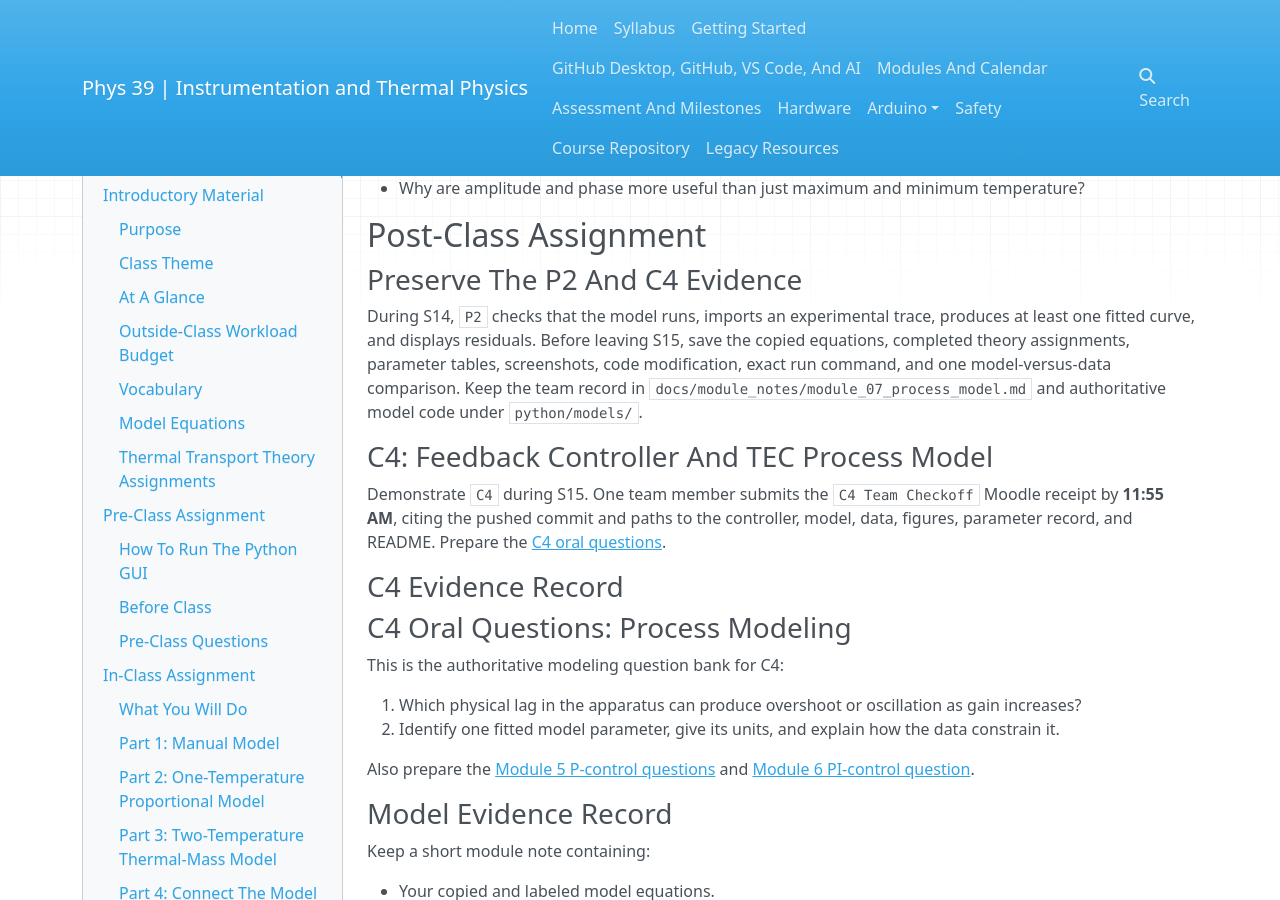
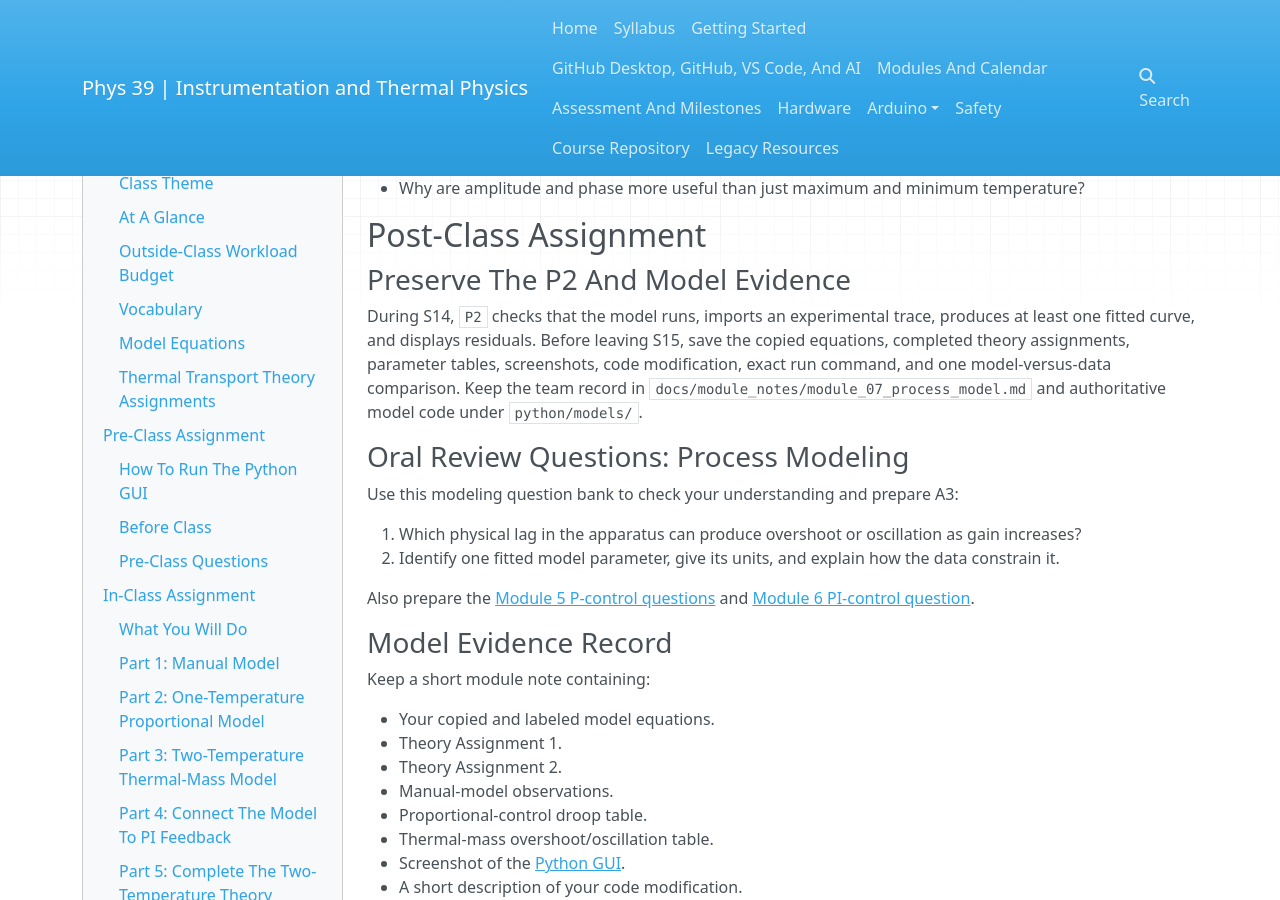
Before and after one commit to SethFraden/Phys39F26-course, an MkDocs documentation site: the page built from course/labs/lab-07/index.md, in a window 1280 px wide and 900 px high, scrolled down 12260 px. Built offline with MkDocs 1.6.1, drawn with Linux system fonts in a browser that asks for light colours; nearby versions of some CDN libraries; a script that is not in the unit is left out; some of the changed text lies outside the part shown.

Commit message:
Align process-model assessment references with A3

```diff
--- a/course/labs/lab-07/index.md
+++ b/course/labs/lab-07/index.md
@@ -69,9 +69,9 @@
 | S14 | Prepare Problems 1.3 and 1.8 and inspect Examples 1.1, 1.2, and 1.5 | 60 minutes |
 | S14 | Install/run the model and annotate the equations | 45 minutes |
 | S14 | **Total associated with S14** | **3 hours 15 minutes** |
-| S15 | Complete the model comparisons, code modification, and C4 evidence | 120 minutes |
+| S15 | Complete the model comparisons, code modification, and A3 evidence | 120 minutes |
 | S15 | Complete the theory-bridge questions used in the oral discussion | 60 minutes |
-| S15 | Commit, push, and prepare the C4 receipt | 30 minutes |
+| S15 | Commit, push, and prepare the A3 submission | 30 minutes |
 | S15 | **Total associated with S15** | **3 hours 30 minutes** |
 
 The Chapter 1 time is for reading with equations and physical interpretation,
@@ -627,7 +627,7 @@
 
 ## Post-Class Assignment
 
-### Preserve The P2 And C4 Evidence
+### Preserve The P2 And Model Evidence
 
 During S14, `P2` checks that the model runs, imports an experimental trace,
 produces at least one fitted curve, and displays residuals. Before leaving S15,
@@ -637,26 +637,17 @@
 `docs/module_notes/module_07_process_model.md` and authoritative model code
 under `python/models/`.
 
-### C4: Feedback Controller And TEC Process Model
+### Oral Review Questions: Process Modeling
 
-Demonstrate `C4` during S15. One team member submits the `C4 Team Checkoff`
-Moodle receipt by **11:55 AM**, citing the pushed commit and paths to the
-controller, model, data, figures, parameter record, and README. Prepare the
-[C4 oral questions](../../assessment.md#c4-feedback-controller-and-tec-process-model).
-
-### C4 Evidence Record
-
-### C4 Oral Questions: Process Modeling
-
-This is the authoritative modeling question bank for C4:
+Use this modeling question bank to check your understanding and prepare A3:
 
 1. Which physical lag in the apparatus can produce overshoot or oscillation as
    gain increases?
 2. Identify one fitted model parameter, give its units, and explain how the
    data constrain it.
 
-Also prepare the [Module 5 P-control questions](../lab-05/index.md#c4-oral-questions-p-control)
-and [Module 6 PI-control question](../lab-06/index.md#c4-oral-questions-pi-control).
+Also prepare the [Module 5 P-control questions](../lab-05/index.md#oral-review-questions-p-control)
+and [Module 6 PI-control question](../lab-06/index.md#oral-review-questions-pi-control).
 
 ### Model Evidence Record
 
```
